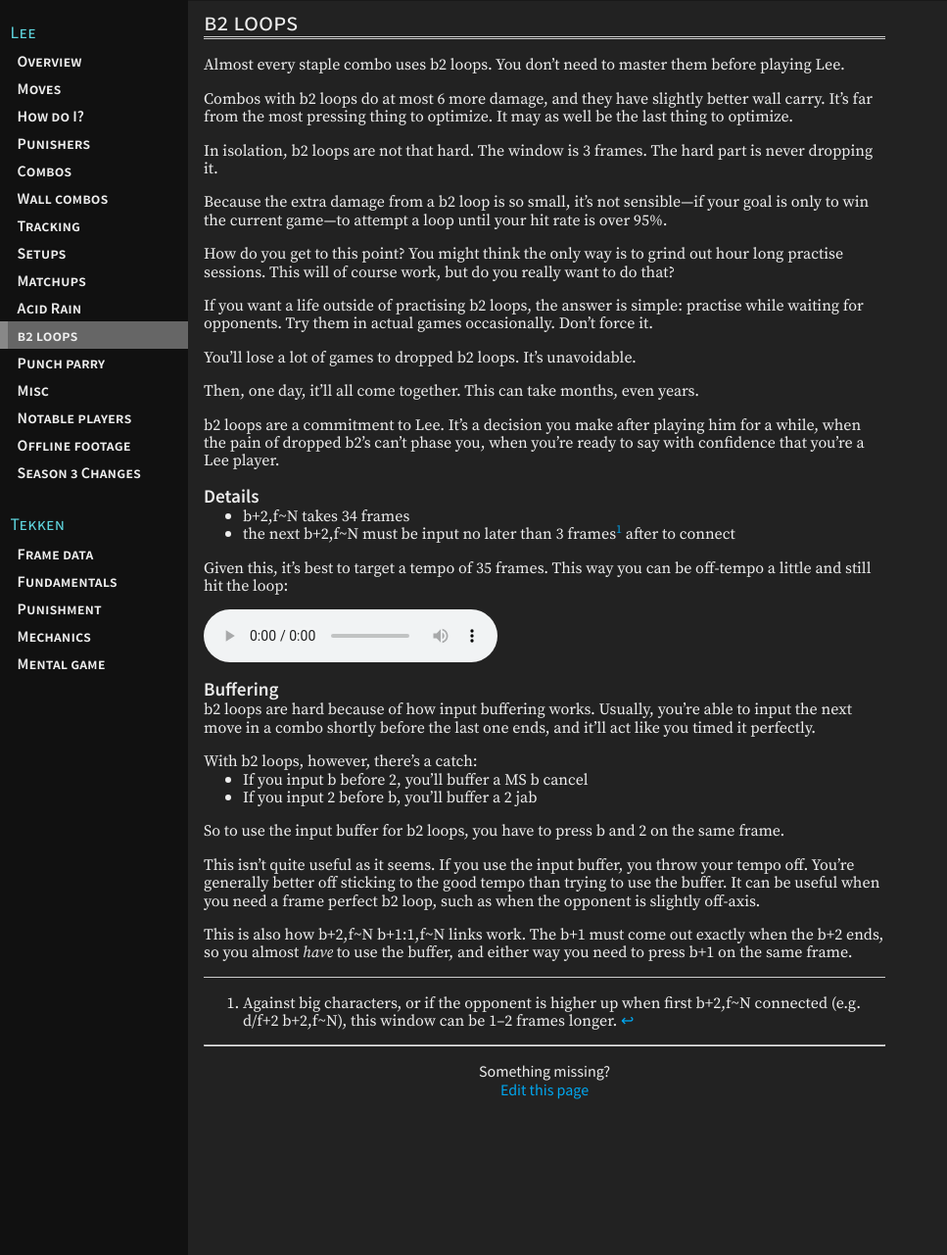
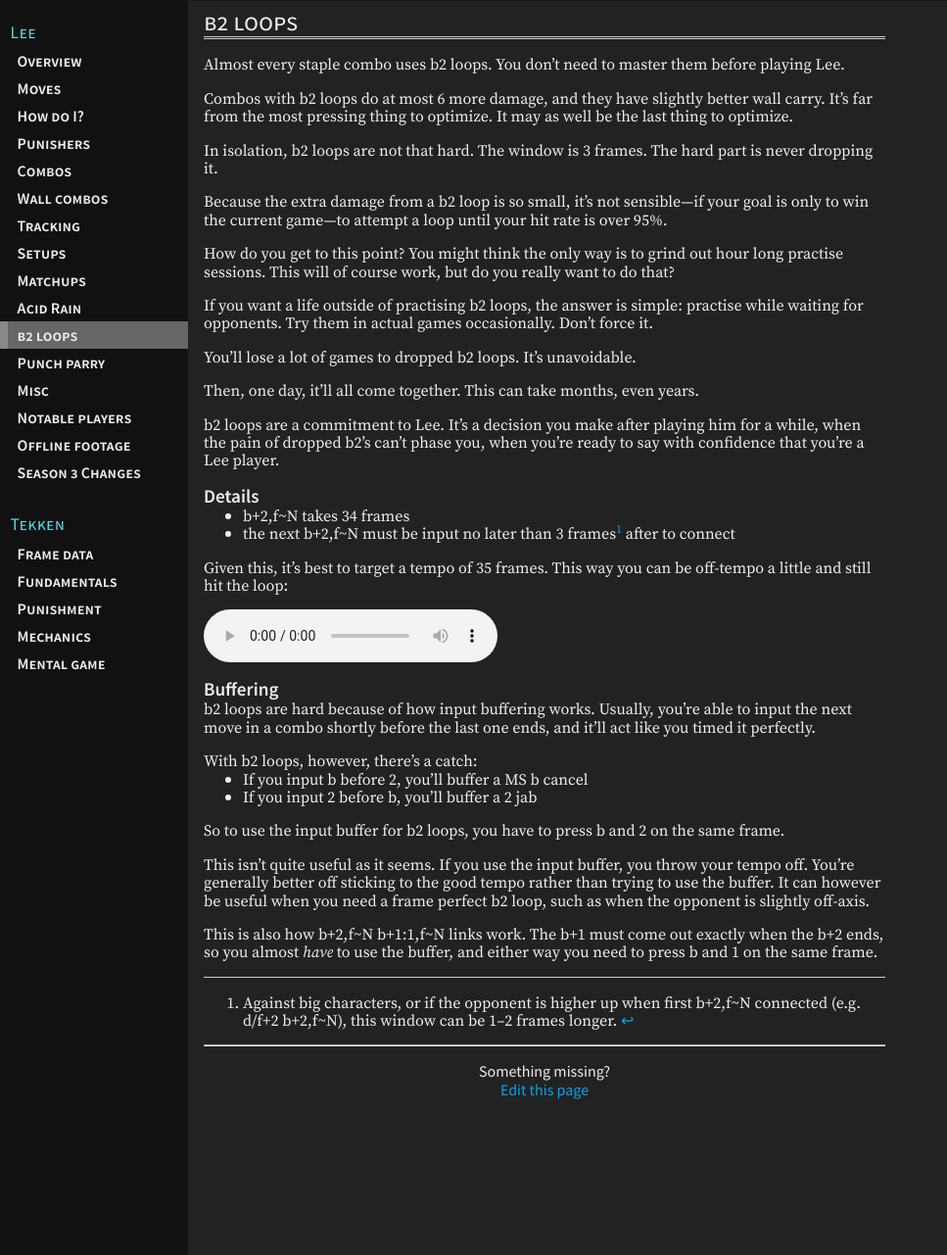
Before and after one commit to t7leeschool/t7leeschool.github.io, a Jekyll site: the page built from _pages/b2-loops.md, in a window 1280 px wide and 1281 px high. Shown: the whole window at 98% size, without its empty margins (0-967 px from the left). Built offline with Jekyll 4.4.1, drawn with Linux system fonts in a browser that asks for light colours.

Commit message:
revise b2 loop text

```diff
--- a/_pages/b2-loops.md
+++ b/_pages/b2-loops.md
@@ -59,13 +59,13 @@ So to use the input buffer for b2 loops, you have to press b and 2 on the same
 frame.
 
 This isn't quite useful as it seems. If you use the input buffer, you throw
-your tempo off. You're generally better off sticking to the good tempo than
-trying to use the buffer. It can be useful when you need a frame perfect b2
-loop, such as when the opponent is slightly off-axis.
+your tempo off. You're generally better off sticking to the good tempo rather
+than trying to use the buffer. It can however be useful when you need a frame
+perfect b2 loop, such as when the opponent is slightly off-axis.
 
 This is also how b+2,f\~N b+1:1,f\~N links work. The b+1 must come out exactly
 when the b+2 ends, so you almost *have* to use the buffer, and either way you
-need to press b+1 on the same frame.
+need to press b and 1 on the same frame.
 
 [^1]: Against big characters, or if the opponent is higher up when first
       b+2,f\~N connected (e.g. d/f+2 b+2,f\~N), this window can be 1--2
```
